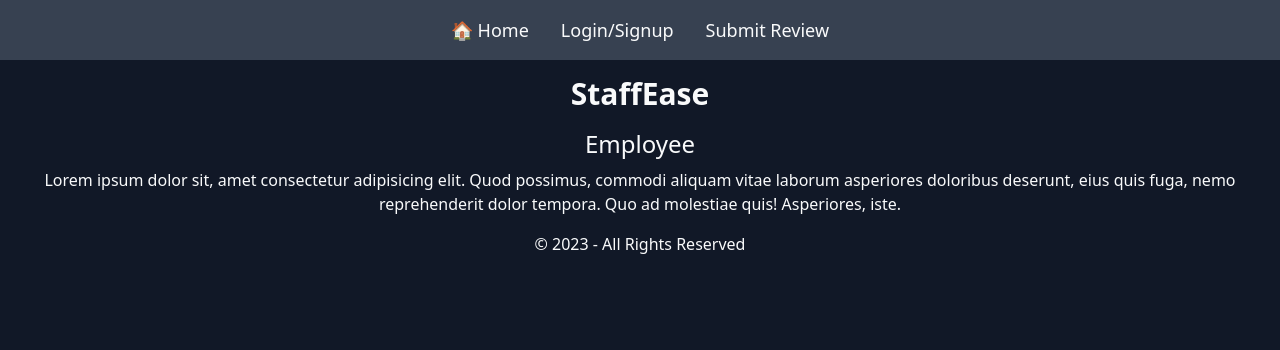
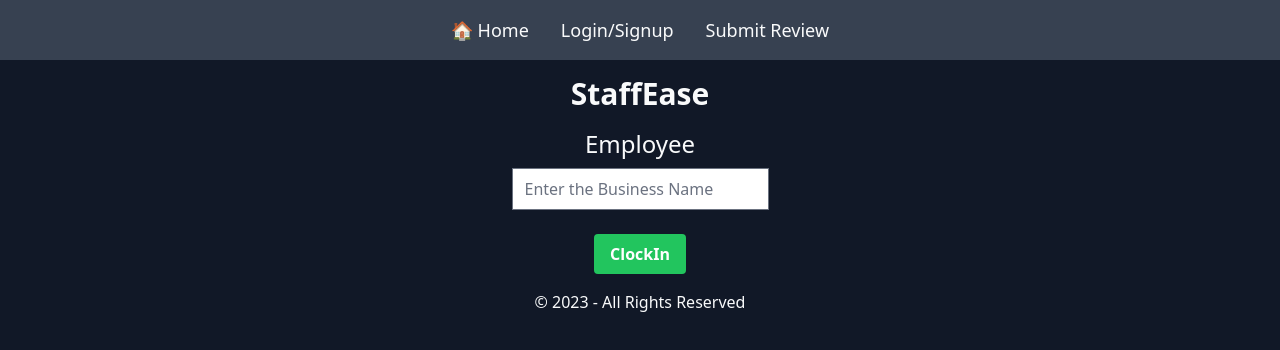
Before and after one commit to itsamish01/StaffEase, a React (Vite) app in the folder client/: page /employeepage in a window 1280 px wide. Shown: the top 350 px of the page. Built offline with nearby package versions, Linux system fonts and the light colour scheme.

Commit message:
create Employee Clockin front to back

```diff
--- /dev/null
+++ b/client/src/components/form/ClockIn.jsx
@@ -0,0 +1,16 @@
+import PropTypes from "prop-types";
+import Input from "./input";
+
+export default function clockinEmployee() {
+  return (
+    <>
+      <Input
+        type="text"
+        label="businessName"
+        id="businessName"
+        placeholder="Enter the Business Name"
+        required
+      />
+    </>
+  );
+}
--- a/client/src/components/form/index.js
+++ b/client/src/components/form/index.js
@@ -6,4 +6,5 @@ export { default as EmployeeSignup } from "./EmployeeSignup";
 export { default as BusinessSignup } from "./BusinessSignup";
 export { default as SaveEmployee } from "./SaveEmployee";
 export { default as RemoveEmployee } from "./RemoveEmployee";
-export { default as SubmitReview} from "./SubmitReview"
+export { default as SubmitReview } from "./SubmitReview";
+export { default as ClockinEmployee } from "./ClockIn";
--- a/client/src/pages/employee.jsx
+++ b/client/src/pages/employee.jsx
@@ -1,15 +1,39 @@
 import PropTypes from "prop-types";
+import { useMutation } from "@apollo/client";
+import { CLOCKIN } from "../schema/mutations";
+import { ClockinEmployee } from "../components/form";
+export default function EmployeePage() {
+  const [clockinEmployee, { error }] = useMutation(CLOCKIN);
+  const submitForm = async (event) => {
+    event.preventDefault();
+    const employeeFormData = {
+      businessName: event.target.businessName.value,
+    };
 
-export default function EmployeePage() {
+    try {
+      const { data } = await clockinEmployee({
+        variables: { ...employeeFormData },
+      });
+      console.log(employeeFormData);
+    } catch (err) {
+      console.error(err);
+    }
+  };
   return (
     <main className="px-4 text-center">
       <h2>Employee</h2>
-      <p>
-        Lorem ipsum dolor sit, amet consectetur adipisicing elit. Quod possimus,
-        commodi aliquam vitae laborum asperiores doloribus deserunt, eius quis
-        fuga, nemo reprehenderit dolor tempora. Quo ad molestiae quis!
-        Asperiores, iste.
-      </p>
+      <form
+        onSubmit={submitForm}
+        className="flex flex-col items-center gap-y-2 px-4"
+      >
+        <ClockinEmployee />
+        <button
+          type="submit"
+          className="button mt-4 bg-green-500 hover:bg-green-300"
+        >
+          ClockIn
+        </button>
+      </form>
     </main>
   );
 }
--- a/client/src/schema/mutations.js
+++ b/client/src/schema/mutations.js
@@ -95,3 +95,10 @@ export const MOD_CAPACITY = gql`
     }
   }
 `;
+export const CLOCKIN = gql`
+  mutation Mutation($businessName: String!) {
+    clockinEmployee(businessName: $businessName) {
+      _id
+    }
+  }
+`;
```
